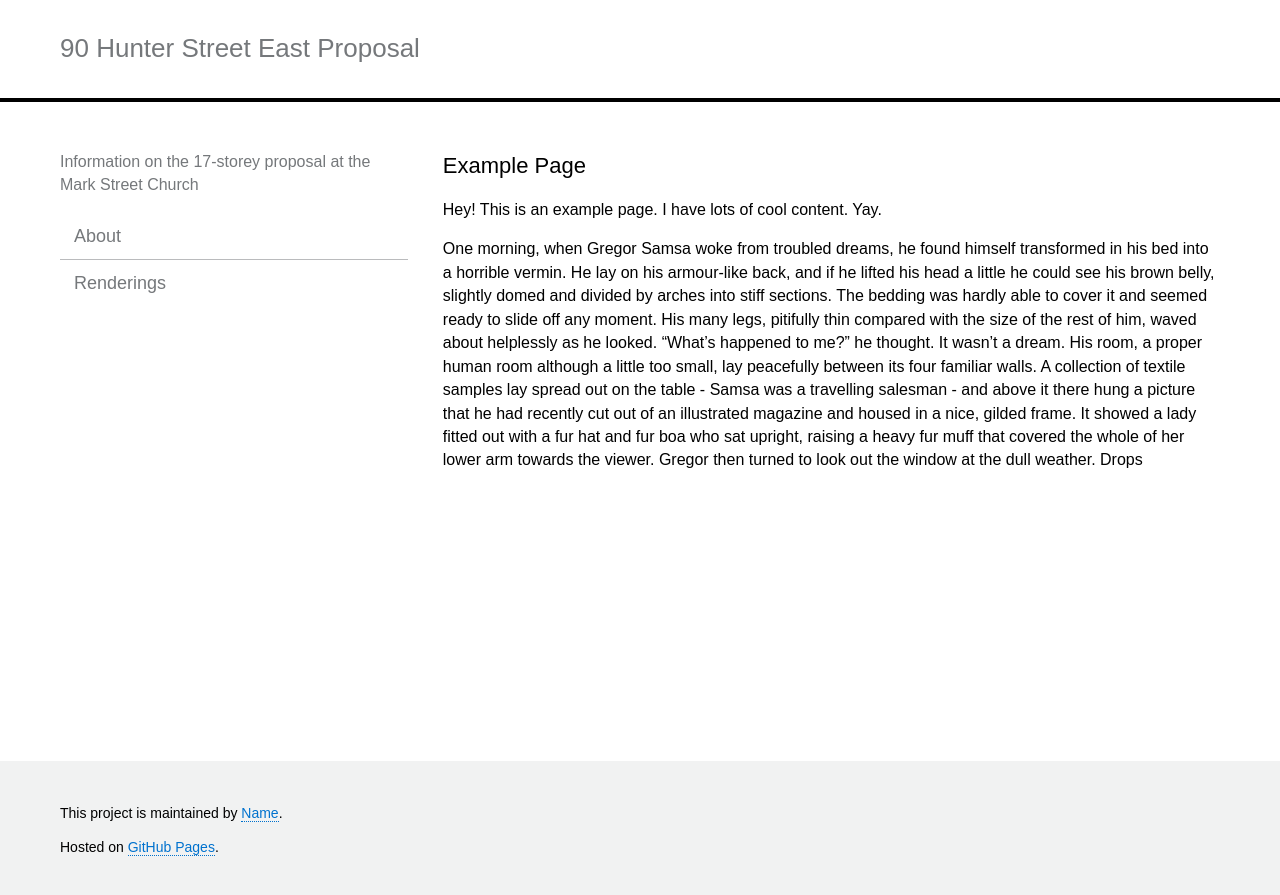
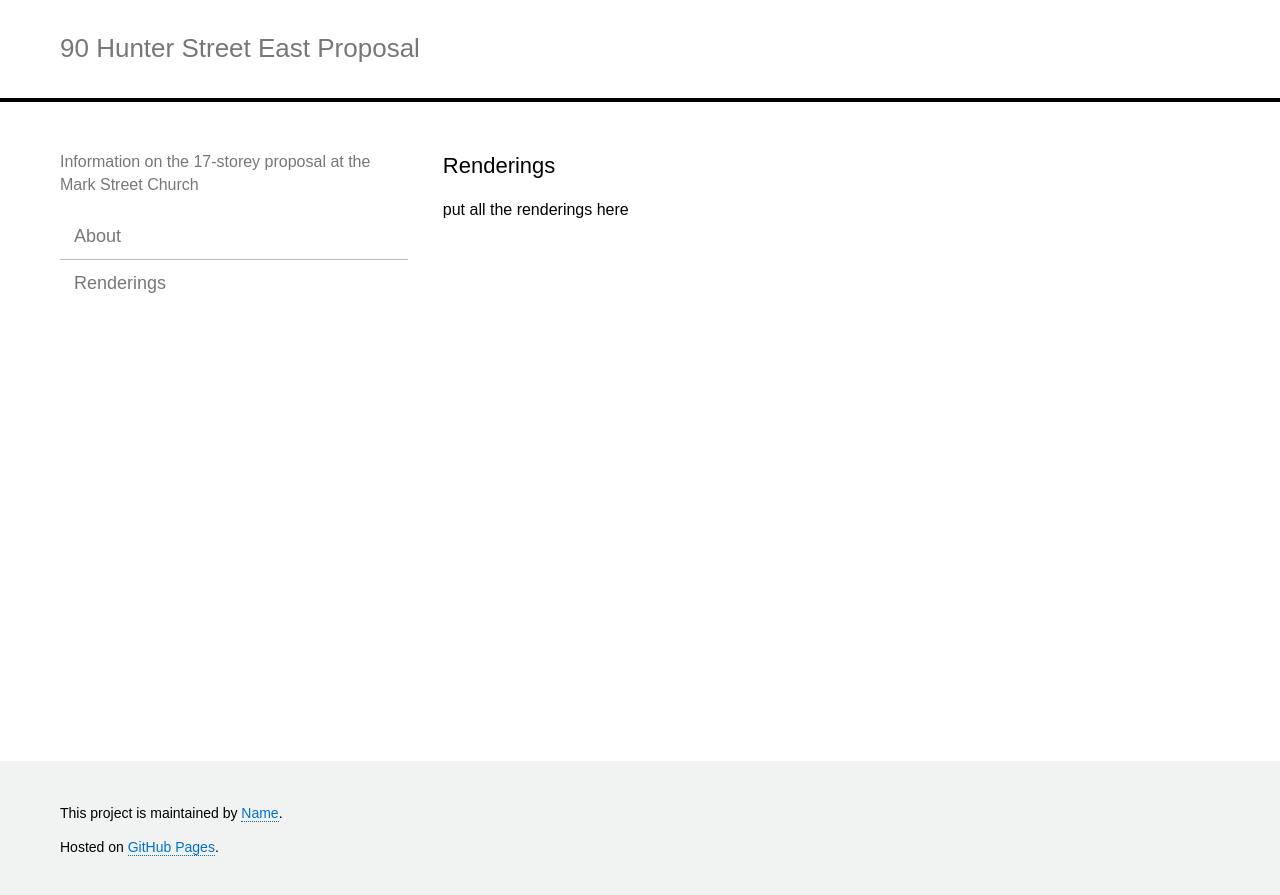
Before and after one commit to 90hunter/90HunterStE, a Jekyll site: the page built from _pages/example_page.md, in a window 1280 px wide. Shown: the top 895 px of the page. Built offline with Jekyll 4.4.1, drawn with Linux system fonts in a browser that asks for light colours.

Commit message:
Update example_page.md

```diff
--- a/_pages/example_page.md
+++ b/_pages/example_page.md
@@ -1,8 +1,6 @@
 ---
 layout: page
-title:  "Example Page"
+title:  "Renderings"
 ---
 
-Hey! This is an example page. I have lots of cool content. Yay.
-
-One morning, when Gregor Samsa woke from troubled dreams, he found himself transformed in his bed into a horrible vermin. He lay on his armour-like back, and if he lifted his head a little he could see his brown belly, slightly domed and divided by arches into stiff sections. The bedding was hardly able to cover it and seemed ready to slide off any moment. His many legs, pitifully thin compared with the size of the rest of him, waved about helplessly as he looked. "What's happened to me?" he thought. It wasn't a dream. His room, a proper human room although a little too small, lay peacefully between its four familiar walls. A collection of textile samples lay spread out on the table - Samsa was a travelling salesman - and above it there hung a picture that he had recently cut out of an illustrated magazine and housed in a nice, gilded frame. It showed a lady fitted out with a fur hat and fur boa who sat upright, raising a heavy fur muff that covered the whole of her lower arm towards the viewer. Gregor then turned to look out the window at the dull weather. Drops
+put all the renderings here
```
